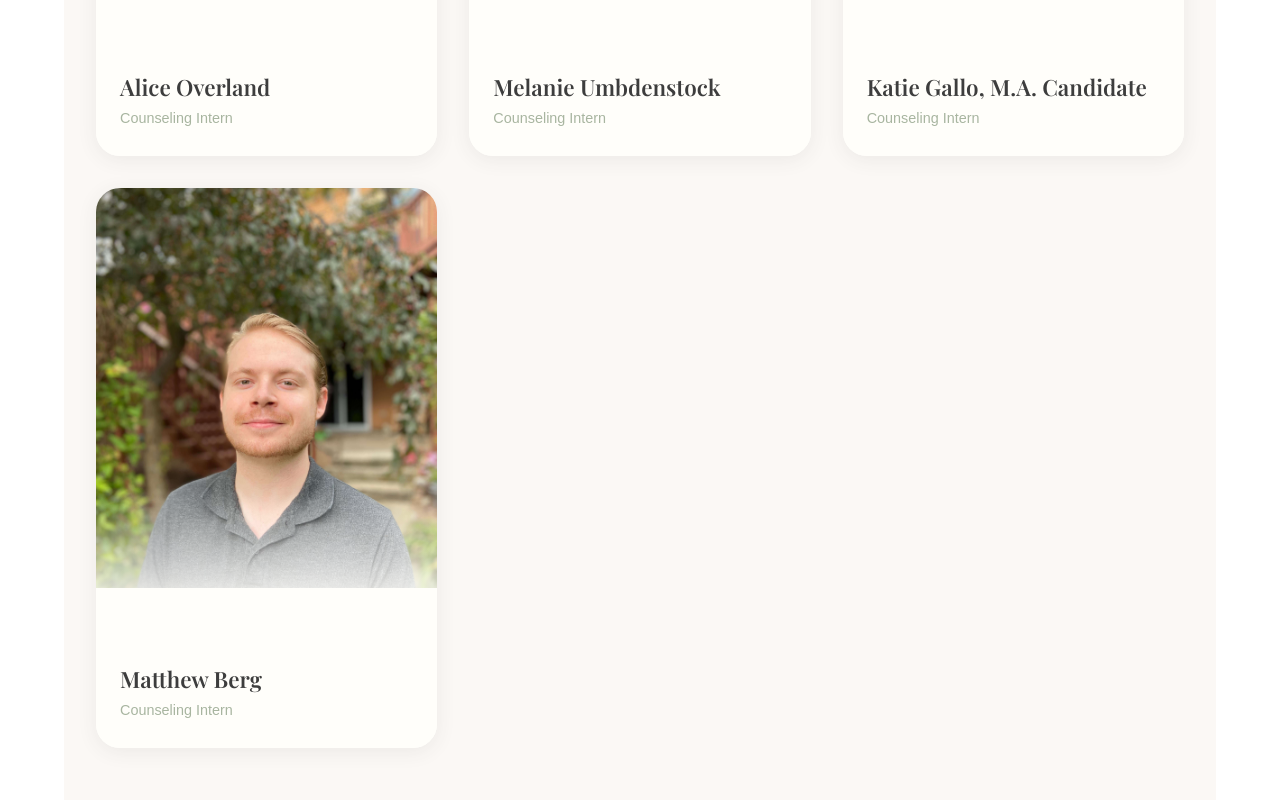
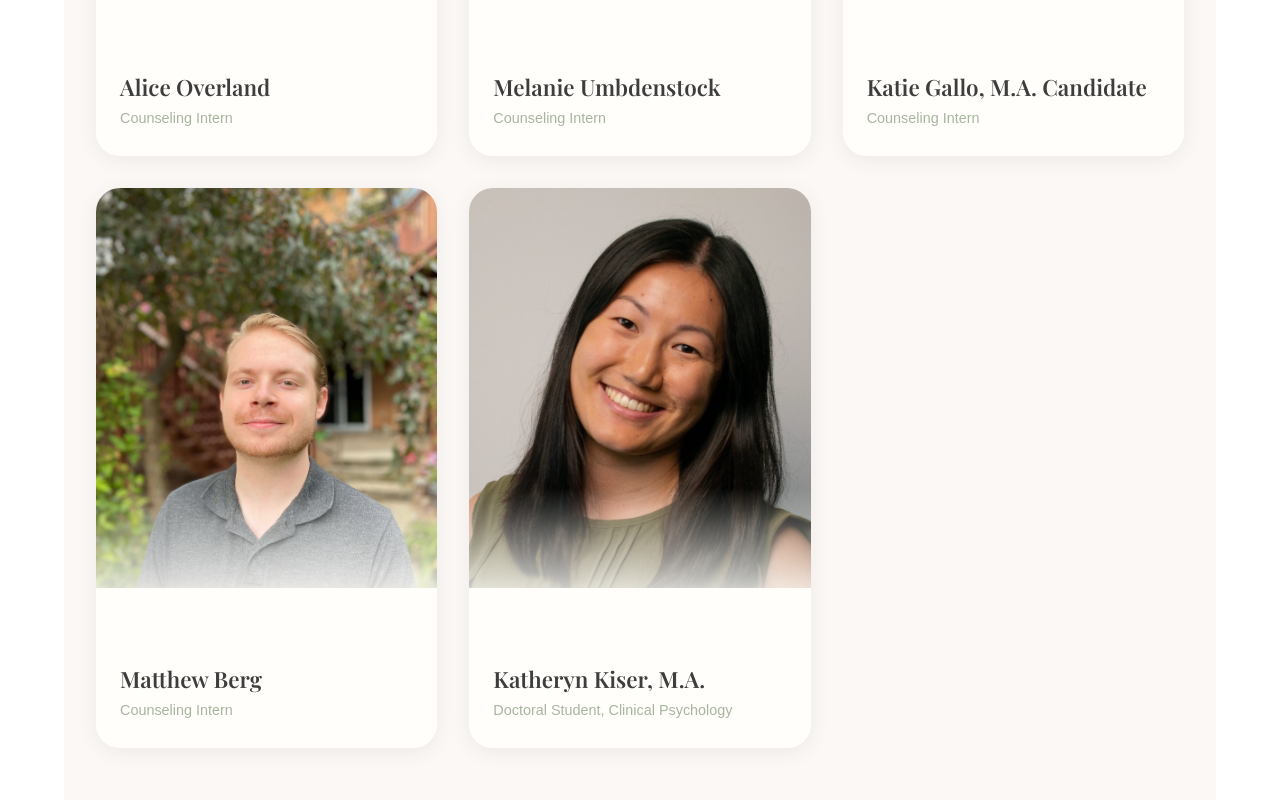
Before and after one commit to Bgorson/rose-water, a React app: page /about in a window 1280 px wide. Shown: the part 3350-4150 px from the top of the page. Built offline with nearby package versions, Linux system fonts and the light colour scheme.

Commit message:
add staff

```diff
--- a/src/components/StaffPage.js
+++ b/src/components/StaffPage.js
@@ -24,6 +24,7 @@ import Jake from '../Jake.jpeg';
 import Melanie from '../melanie.jpeg';
 import Katie from '../katie.jpeg';
 import Matthew from '../matt.jpg';
+import Kate from '../kate.jpg';
 
 const fadeInUp = keyframes`
   from {
@@ -769,6 +770,28 @@ with my cats, watching horror movies, and staying active outdoors.`,
     description2: `Previously, I interned at Lift-Chicago, where I worked closely with parents to collaboratively problem-solve, connect them with resources, and provide long-term, compassionate support. A central part of that work involved building relationships grounded in mutual respect and trust, something I bring with me to Rosewatter, where I hope to continue helping clients build lives that feel meaningful and aligned with their values.`,
     description3: `In my free time, I enjoy watching movies, going on walks to clear my head, and slowly working through my list of free and low-cost things to do in the city. Let me know if there's anything I should add to my Chicago bucket list!`,
   },
+  {
+    id: 22,
+    routeName: 'kate',
+    image: Kate,
+    header: 'Katheryn Kiser, M.A.',
+    email: 'KKiser@rosewatterchicounseling.com',
+    blurb: `I'm Katheryn Kiser, M.A., a psychology doctoral extern specializing in trauma-informed, client-centered care and helping individuals across the lifespan from diverse populations manage anxiety, depression, life transitions, interpersonal challenges, phobias, race-based stress, and disorders of the mind-body connection. I am currently pursuing my doctorate in clinical psychology (PsyD) from The Chicago School.`,
+    title: 'Doctoral Student, Clinical Psychology',
+    category: 'trainees',
+    specialties: [
+      'Trauma-Informed Care',
+      'Anxiety',
+      'Depression',
+      'Life Transitions',
+      'Mind-Body Connection',
+    ],
+    description1: `My name is Katheryn Kiser, M.A., and I am a clinical psychology doctoral student at The Chicago School, working toward completion of my PsyD and licensure as a clinical psychologist. I provide therapy to individuals across the lifespan and from diverse backgrounds, supporting clients navigating anxiety, depression, life transitions, interpersonal challenges, phobias, race-based stress, and concerns at the intersection of mental and physical health, including sleep difficulties, oncology-related experiences, and gastrointestinal conditions.`,
+    description2: `I view therapy as a collaborative, compassionate partnership. Seeking support can feel vulnerable, and I strive to create a space where clients feel respected, genuinely understood, and empowered to move at a pace that feels comfortable for them. Each person's story is unique, and I tailor our work to align with each individual's goals and needs.`,
+    description3: `My current dissertation research examines adverse childhood experiences and their psychological and somatic manifestations across the lifespan, as well as intergenerational trauma communication patterns in East Asians in Western countries. This work has deepened my commitment to trauma-informed care and strengthened my passion for working with individuals whose identities and lived experiences may be similar to or different from my own.`,
+    description4: `Grounded in a biopsychosocial framework and informed by multicultural perspectives, I take a holistic approach to understanding each client's lived experience. I approach my work with curiosity, cultural humility, and ongoing reflection. My therapeutic style is rooted in cognitive-behavioral, systems, and relational principles to thoughtfully support each client's growth and well-being.`,
+    description5: `Outside of the therapy room, I enjoy walking along Lake Michigan, playing indoor and beach volleyball, running, exploring new food spots around the city, and spending meaningful time with my family and friends.`,
+  },
 ];
 
 const StaffPage = () => {
```
Also changed, not shown: src/kate.jpg (added).
